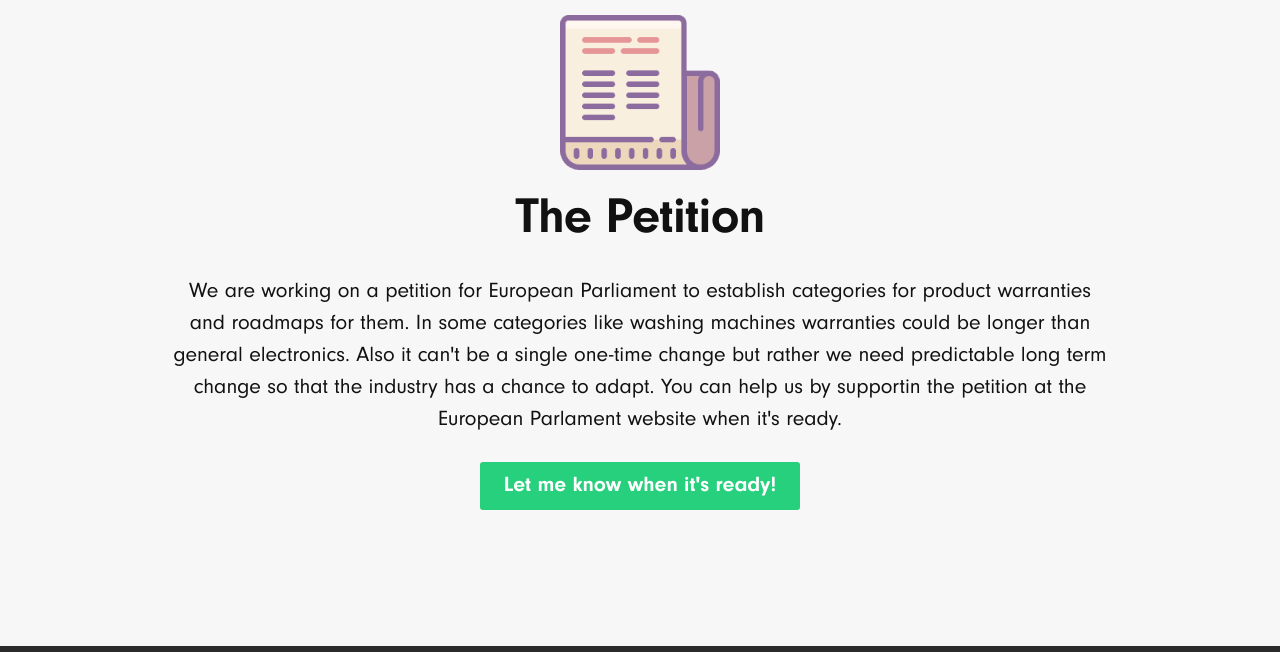
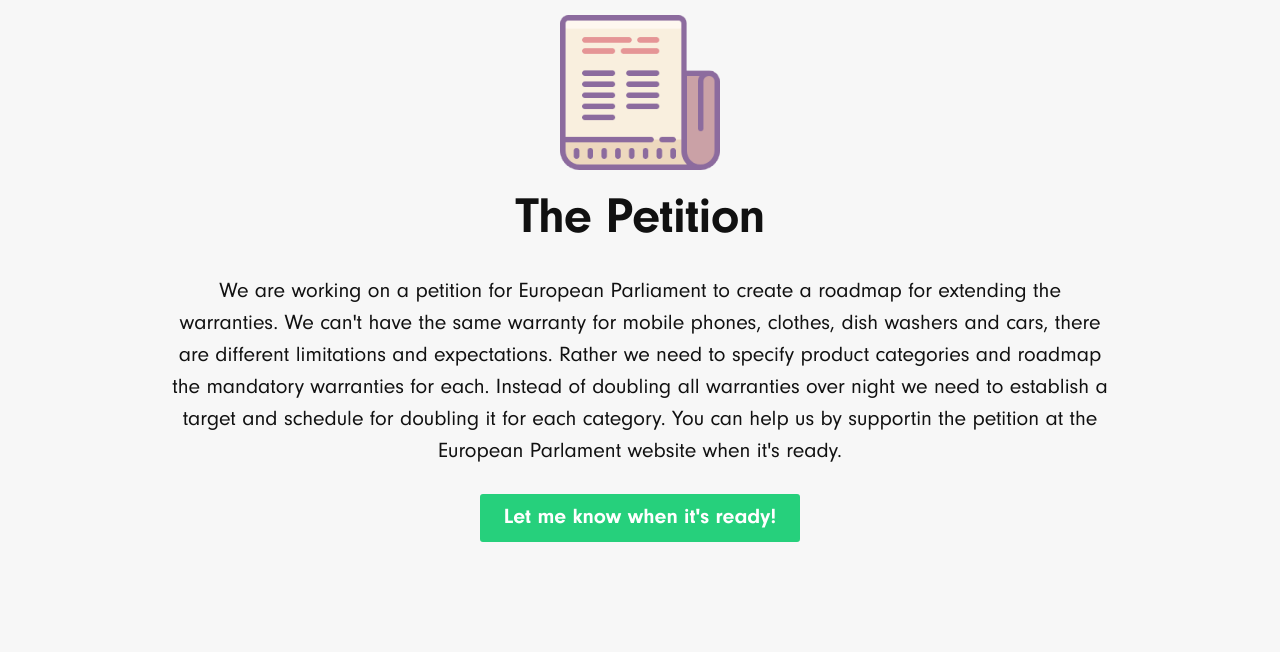
Before and after one commit to RationalMatta/doublethewarranties, a plain HTML site: page index.html in a window 1280 px wide. Shown: the part 2576-3228 px from the top of the page. Drawn offline with Linux system fonts and the light colour scheme.

Commit message:
Updated schedule text

```diff
--- a/index.html
+++ b/index.html
@@ -134,7 +134,7 @@
                     <br/>
                     <h2>The Petition</h2>
                     <p class="intro">
-                        We are working on a petition for European Parliament to establish categories for product warranties and roadmaps for them. In some categories like washing machines warranties could be longer than general electronics. Also it can't be a single one-time change but rather we need predictable long term change so that the industry has a chance to adapt. You can help us by supportin the petition at the European Parlament website when it's ready.
+                        We are working on a petition for European Parliament to create a roadmap for extending the warranties. We can't have the same warranty for mobile phones, clothes, dish washers and cars, there are different limitations and expectations. Rather we need to specify product categories and roadmap the mandatory warranties for each. Instead of doubling all warranties over night we need to establish a target and schedule for doubling it for each category. You can help us by supportin the petition at the European Parlament website when it's ready.
                     </p>
                     <a href="mailto:matias@rational.zone" class="button button-green button-lg">Let me know when it's ready!</a>
                 </header>
```
Also changed, not shown: petition.txt.
